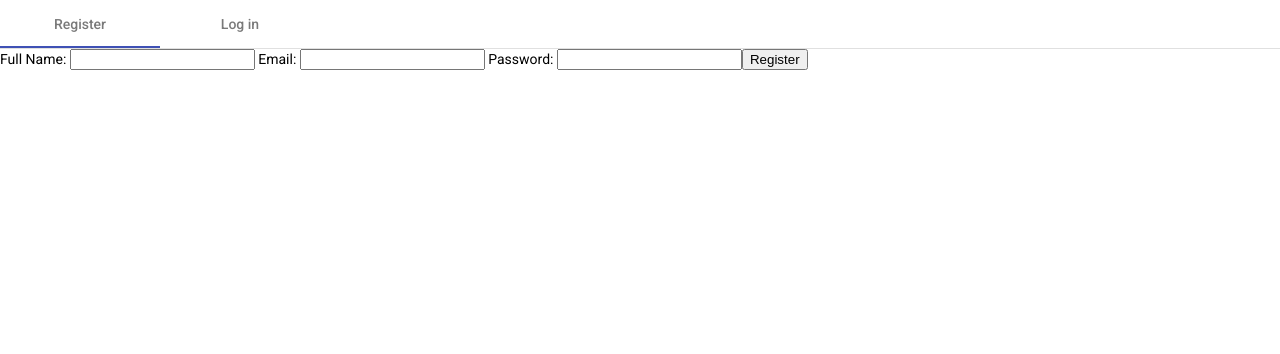
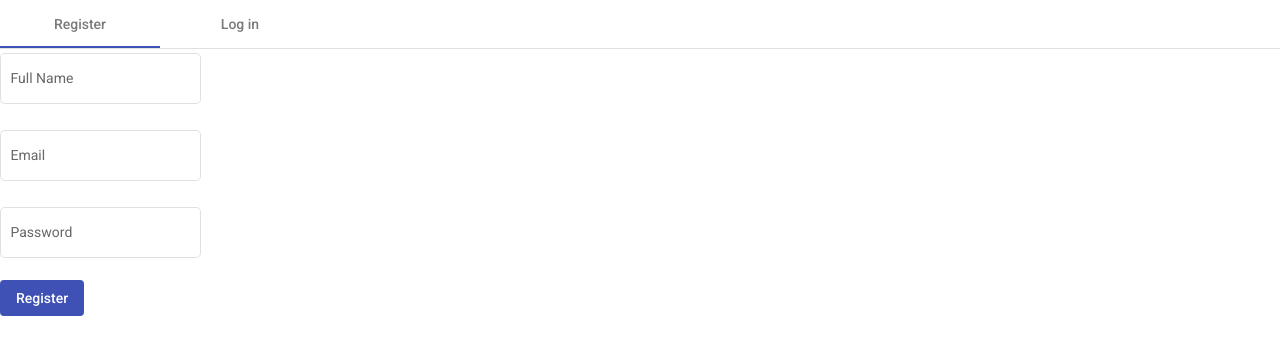
Before and after one commit to snsakib/password-manager, an Angular app: page /register-or-login in a window 1280 px wide. Shown: the top 354 px of the page. Built offline with nearby package versions, Linux system fonts and the light colour scheme.

Commit message:
add angular material form in registration and login form

```diff
--- a/src/app/register-or-login/login/login.component.html
+++ b/src/app/register-or-login/login/login.component.html
@@ -1,13 +1,17 @@
 <form formGroupName="logInForm">
-    <label>
-      Email:
-      <input type="email" formControlName="email">
-    </label>
+  <div>
+    <mat-form-field appearance="outline">
+      <mat-label>Email</mat-label>
+      <input matInput type="email" formControlName="email" />
+    </mat-form-field>
+  </div>
 
-    <label>
-      Password:
-      <input type="password" formControlName="password">
-    </label>
+  <div>
+    <mat-form-field appearance="outline">
+      <mat-label>Password</mat-label>
+      <input matInput type="password" formControlName="password" />
+    </mat-form-field>
+  </div>
 
-    <button type="submit">Log In</button>
+  <button mat-flat-button color="primary" type="submit">Log In</button>
 </form>
--- a/src/app/register-or-login/register/register.component.html
+++ b/src/app/register-or-login/register/register.component.html
@@ -1,18 +1,24 @@
 <form formGroupName="registrationForm">
-    <label>
-      Full Name:
-      <input type="text" formControlName="fullName">
-    </label>
+  <div>
+    <mat-form-field appearance="outline">
+      <mat-label>Full Name</mat-label>
+      <input matInput type="text" formControlName="fullName" />
+    </mat-form-field>
+  </div>
 
-    <label>
-      Email:
-      <input type="email" formControlName="email">
-    </label>
+  <div>
+    <mat-form-field appearance="outline">
+      <mat-label>Email</mat-label>
+      <input matInput type="email" formControlName="email" />
+    </mat-form-field>
+  </div>
 
-    <label>
-      Password:
-      <input type="password" formControlName="password">
-    </label>
+  <div>
+    <mat-form-field appearance="outline">
+      <mat-label>Password</mat-label>
+      <input matInput type="password" formControlName="password" />
+    </mat-form-field>
+  </div>
 
-    <button type="submit">Register</button>
+  <button mat-flat-button color="primary" type="submit">Register</button>
 </form>
```
Also changed, not shown: src/app/register-or-login/register-or-login.module.ts (+16 -11 lines).
